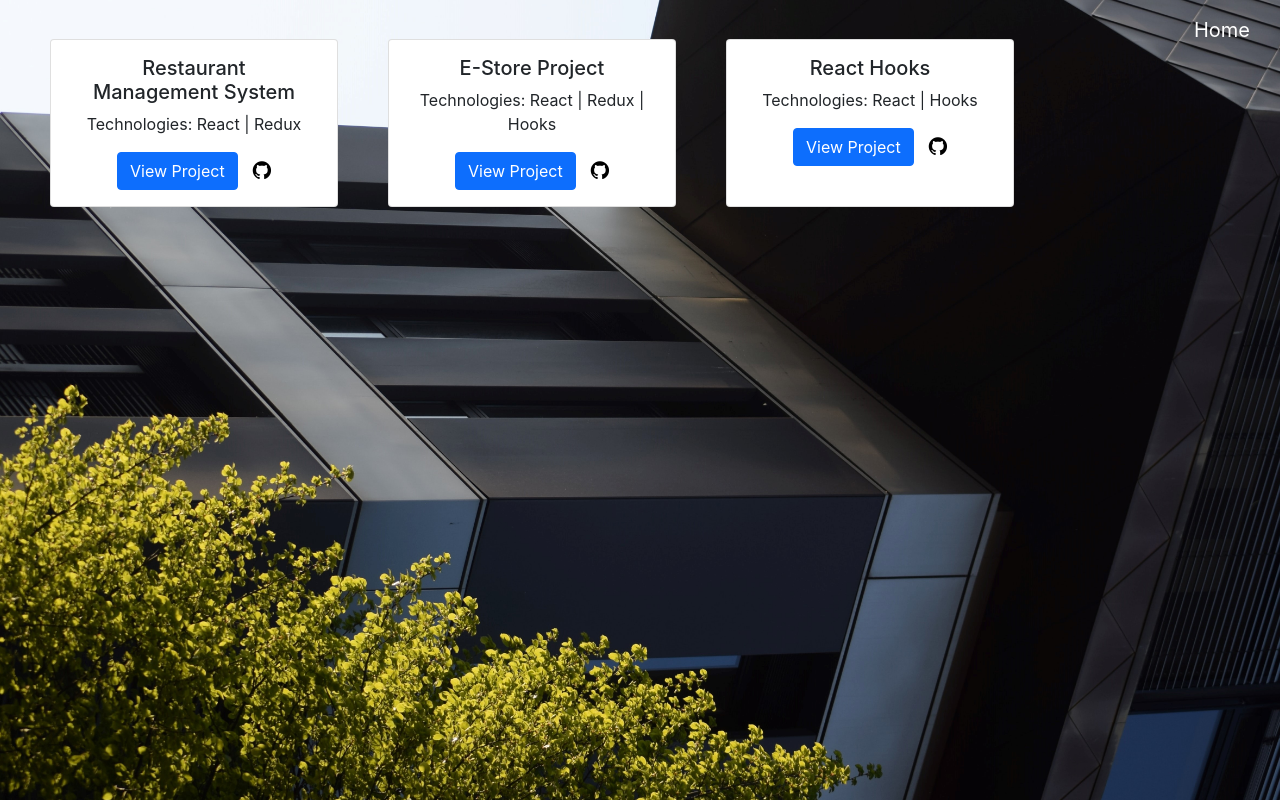
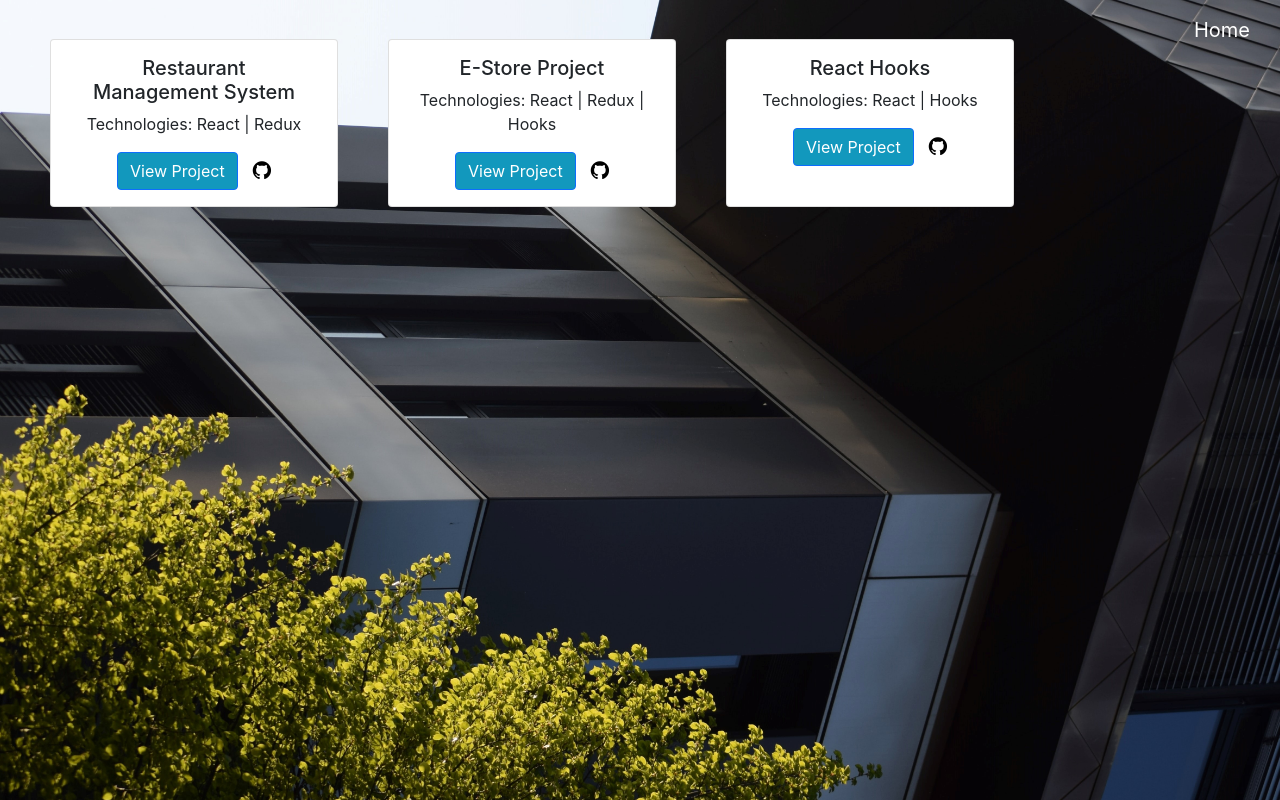
Before and after one commit to Binurim/Portfolio, a React (Create React App) app: page /projects in a window 1280 px wide. Built offline with nearby package versions, Linux system fonts and the light colour scheme.

Commit message:
Add button styles

```diff
--- a/src/App.css
+++ b/src/App.css
@@ -100,3 +100,16 @@
   height: 100vh;
   position: relative;
 }
+
+a:hover i {
+  transform: scale(1.2);
+}
+
+.project-year{
+  font-size: 12px;
+  font-style: italic;
+}
+
+.btn-primary{
+  background: #1298bd;
+}
```
